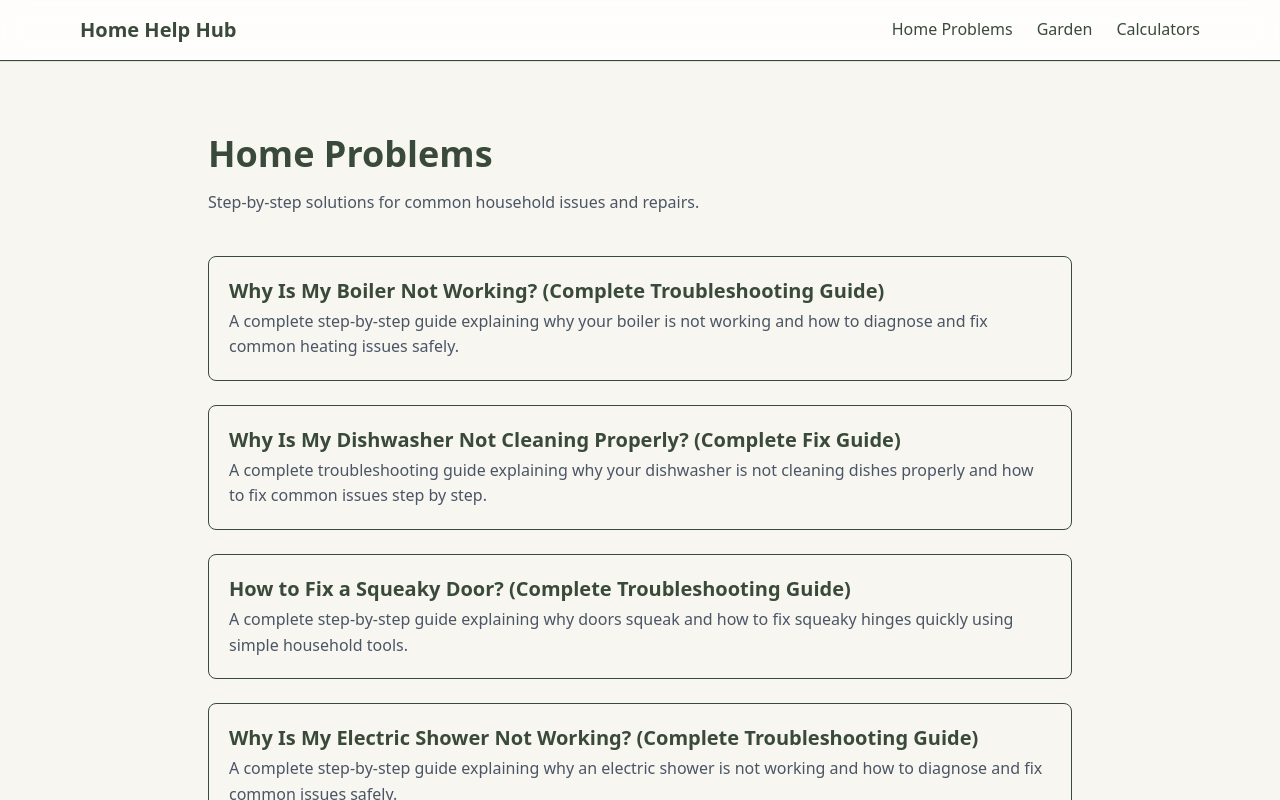
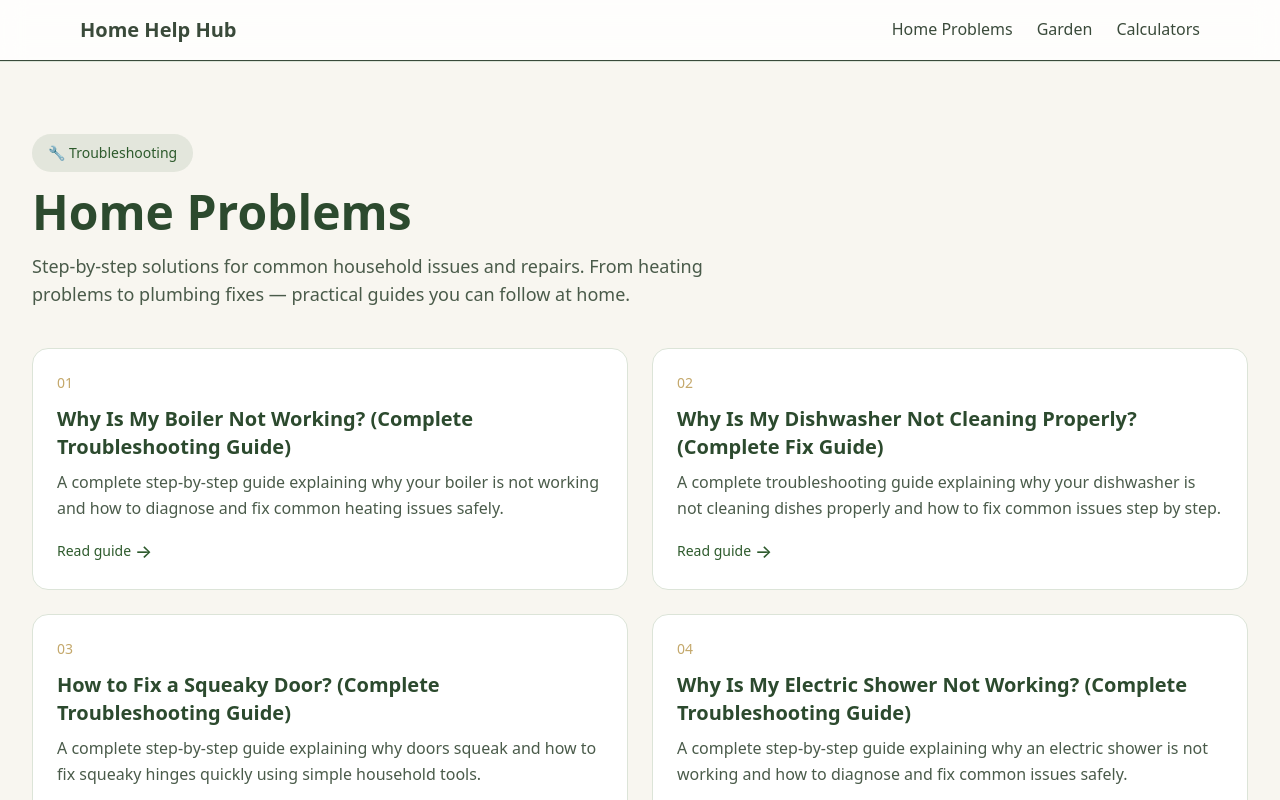
Before and after one commit to MikolajRz/home-help-hub, a Next.js app: page /categories/home-problems in a window 1280 px wide. Shown: the top 800 px of the page. Built offline with nearby package versions, Linux system fonts and the light colour scheme; no server answers.

Commit message:
Small changes

```diff
--- a/app/categories/home-problems/page.tsx
+++ b/app/categories/home-problems/page.tsx
@@ -2,40 +2,85 @@ import Link from "next/link";
 import { getHomeProblemPosts } from "@/lib/posts";
 
 export const metadata = {
-  title: "Home Problems - Fix Household Issues",
+  title: "Home Problems - Fix Household Issues | Hometopia",
   description:
-    "Learn how to fix common home problems, repairs and maintenance issues with simple step-by-step guides.",
+    "Learn how to fix common home problems, repairs and maintenance issues with simple step-by-step guides. From heating to plumbing - practical solutions for your home.",
 };
 
 export default function HomeProblemsCategoryPage() {
   const posts = getHomeProblemPosts();
 
   return (
-    <main className="mx-auto max-w-4xl px-4 py-12">
-      <h1 className="text-4xl font-bold">
+    <main className="min-h-screen bg-[#f8f6f0]">
+      <div className="max-w-7xl mx-auto px-4 py-12">
+
+        {/* HEADER */}
+        <div className="mb-10">
+          <div className="inline-block bg-[#2d5a2c]/10 rounded-full px-4 py-1.5 mb-4">
+            <span className="text-sm font-medium text-[#2d5a2c]">🔧 Troubleshooting</span>
+          </div>
+          <h1 className="text-4xl md:text-5xl font-bold text-[#2c4a2e]">
             Home Problems
           </h1>
+          <p className="mt-4 text-lg text-[#4a5b4a] max-w-2xl">
+            Step-by-step solutions for common household issues and repairs.
+            From heating problems to plumbing fixes — practical guides you can follow at home.
+          </p>
+        </div>
 
-      <p className="mt-4 text-gray-600">
-        Step-by-step solutions for common household issues and repairs.
-      </p>
-
-      <div className="mt-10 grid gap-6">
-        {posts.map((post) => (
+        {/* ARTICLES GRID */}
+        <div className="grid grid-cols-1 md:grid-cols-2 gap-6">
+          {posts.map((post, index) => (
             <Link
               key={post.slug}
               href={`/home-problems/${post.slug}`}
-            className="border rounded-lg p-5 hover:shadow-md transition"
+              className="group bg-white rounded-2xl border border-[#dce4d8] p-6 hover:shadow-lg hover:-translate-y-1 transition-all duration-300"
             >
-            <h2 className="text-xl font-semibold">
+              {/* ARTICLE CARD */}
+              <div>
+                {/* INDEX NUMBER */}
+                <div className="text-sm text-[#c4a86b] font-medium mb-3">
+                  {(index + 1).toString().padStart(2, '0')}
+                </div>
+
+                {/* TITLE */}
+                <h2 className="text-xl font-semibold text-[#2c4a2e] group-hover:text-[#2d5a2c] transition-colors line-clamp-2">
                   {post.title}
                 </h2>
 
-            <p className="text-gray-600 mt-1">
+                {/* DESCRIPTION */}
+                <p className="text-[#4a5b4a] mt-2 leading-relaxed line-clamp-3">
                   {post.description}
                 </p>
+
+                {/* READ MORE LINK */}
+                <div className="mt-4 flex items-center gap-1 text-[#2d5a2c] font-medium text-sm group-hover:gap-2 transition-all">
+                  <span>Read guide</span>
+                  <span className="text-lg">→</span>
+                </div>
+              </div>
             </Link>
           ))}
+        </div>
+
+        {/* EMPTY STATE */}
+        {posts.length === 0 && (
+          <div className="text-center py-16">
+            <div className="text-6xl mb-4">🔧</div>
+            <h2 className="text-2xl font-semibold text-[#2c4a2e]">No guides yet</h2>
+            <p className="text-[#4a5b4a] mt-2">Check back soon for new home problem solutions.</p>
+          </div>
+        )}
+
+        {/* BOTTOM INFO */}
+        <div className="mt-12 pt-8 border-t border-[#dce4d8] text-center">
+          <p className="text-sm text-[#6b7c6b]">
+            Can't find your problem?
+            <Link href="/categories/home-calculators" className="text-[#2d5a2c] hover:underline ml-1">
+              Try our home calculators →
+            </Link>
+          </p>
+        </div>
       </div>
     </main>
   );
```
Lines whose indentation alone changed are shown as unchanged.
